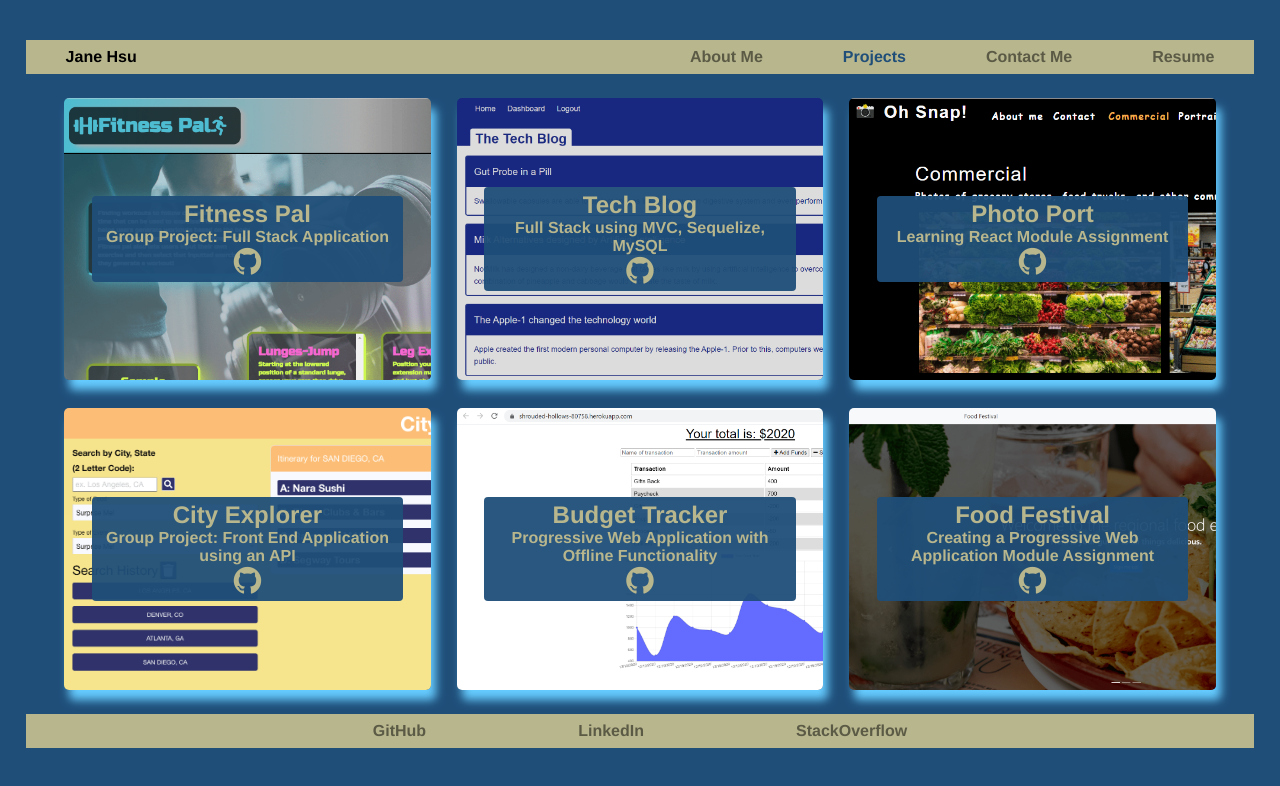
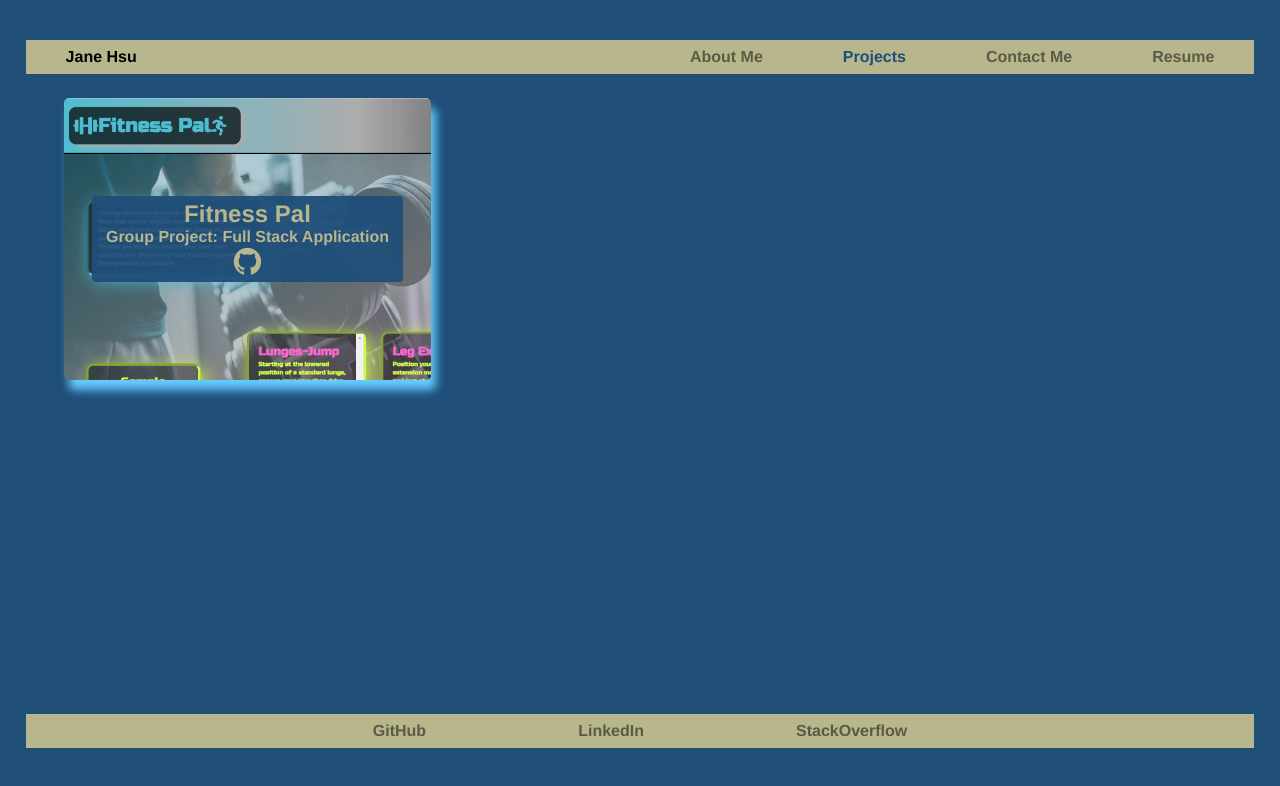
Before and after one commit to plainjane99/React_Portfolio, a React (Create React App) app: page / in a window 1280 px wide. Both pictures are taken after a click on the element "Projects". Shown: the top 786 px of the page. Built offline with nearby package versions, Linux system fonts and the light colour scheme.

Commit message:
moved hardcoded project information to an array of objects

```diff
--- a/src/components/Project/index.js
+++ b/src/components/Project/index.js
@@ -1,9 +1,55 @@
 import React from 'react';
 
 function Project() {
+
+    const projects = [
+        {
+            className: "project-1",
+            name: "Color Theory",
+            description: "Group Project: MERN Stack Application",
+            github: "https://github.com/plainjane99/fitness-pal",
+            deploy: "https://color-theory.herokuapp.com/"
+        },
+        {
+            className: "project-2",
+            name: "Fitness Pal",
+            description: "Group Project: Full Stack Application",
+            github: "https://github.com/plainjane99/fitness-pal",
+            deploy: "https://fitness-pal-jhacms.herokuapp.com/"
+        },
+        {
+            className: "project-3",
+            name: "Tech Blog",
+            description: "Full Stack using MVC, Sequelize, MySQL",
+            github: "https://github.com/plainjane99/Tech_Blog",
+            deploy: "https://secret-temple-20724.herokuapp.com/"
+        },
+        {
+            className: "project-4",
+            name: "Photo Port",
+            description: "Learning React Module Assignment",
+            github: "https://github.com/plainjane99/photo-port",
+            deploy: "https://plainjane99.github.io/photo-port/"
+        },
+        {
+            className: "project-5",
+            name: "City Explorer",
+            description: "Group Project: Front End Application using an API",
+            github: "https://github.com/plainjane99/city-explorer",
+            deploy: "https://plainjane99.github.io/city-explorer/"
+        },
+        {
+            className: "project-6",
+            name: "Budget Tracker",
+            description: "Progressive Web Application with Offline Functionality",
+            github: "https://github.com/plainjane99/Budget_Tracker",
+            deploy: "https://shrouded-hollows-80758.herokuapp.com/"
+        }
+    ]
     return (
         <section className="content-section project-section">
             <div className="grid-container">
+
                 <div className="project-1 project-item-wrapper">
                     <div className="project-content">
                         <a href="https://fitness-pal-jhacms.herokuapp.com/" target="_blank" rel="noreferrer" className="project-title">Fitness Pal</a>
@@ -13,51 +59,7 @@ function Project() {
                         </a>
                     </div>
                 </div>
-                <div className="project-2 project-item-wrapper">
-                    <div className="project-content">
-                        <a href="https://secret-temple-20724.herokuapp.com/" target="_blank" rel="noreferrer" className="project-title">Tech Blog</a>
-                        <div className="project-description">Full Stack using MVC, Sequelize, MySQL</div>
-                        <a href="https://github.com/plainjane99/Tech_Blog" target="_blank" rel="noreferrer">
-                            <i className="fa fa-github github-link"></i>
-                        </a>
-                    </div>
-                </div>
-                <div className="project-3 project-item-wrapper">
-                    <div className="project-content">
-                        <a href="https://plainjane99.github.io/photo-port/" target="_blank" rel="noreferrer" className="project-title">Photo Port</a>
-                        <div className="project-description">Learning React Module Assignment</div>
-                        <a href="https://github.com/plainjane99/photo-port" target="_blank" rel="noreferrer">
-                            <i className="fa fa-github github-link"></i>
-                        </a>
-                    </div>
-                </div>
-                <div className="project-4 project-item-wrapper">
-                    <div className="project-content">
-                        <a href="https://plainjane99.github.io/city-explorer/" target="_blank" rel="noreferrer" className="project-title">City Explorer</a>
-                        <div className="project-description">Group Project: Front End Application using an API</div>
-                        <a href="https://github.com/plainjane99/city-explorer" target="_blank" rel="noreferrer">
-                            <i className="fa fa-github github-link"></i>
-                        </a>
-                    </div>
-                </div>
-                <div className="project-5 project-item-wrapper">
-                    <div className="project-content">
-                            <a href="https://shrouded-hollows-80758.herokuapp.com/" target="_blank" rel="noreferrer" className="project-title">Budget Tracker</a>
-                            <div className="project-description">Progressive Web Application with Offline Functionality</div>
-                            <a href="https://github.com/plainjane99/Budget_Tracker" target="_blank" rel="noreferrer">
-                                <i className="fa fa-github github-link"></i>
-                            </a>
-                    </div>
-                </div>
-                <div className="project-6 project-item-wrapper">
-                    <div className="project-content">
-                        <a href="https://plainjane99.github.io/Food-Festival/" target="_blank" rel="noreferrer" className="project-title">Food Festival</a>
-                        <div className="project-description">Creating a Progressive Web Application Module Assignment</div>
-                        <a href="https://github.com/plainjane99/Food-Festival" target="_blank" rel="noreferrer">
-                            <i className="fa fa-github github-link"></i>
-                        </a>
-                    </div>
-                </div>
+
             </div>
         </section>
     )
```
Also changed, not shown: 7 other files (tests, documents, lock files or other folders).
